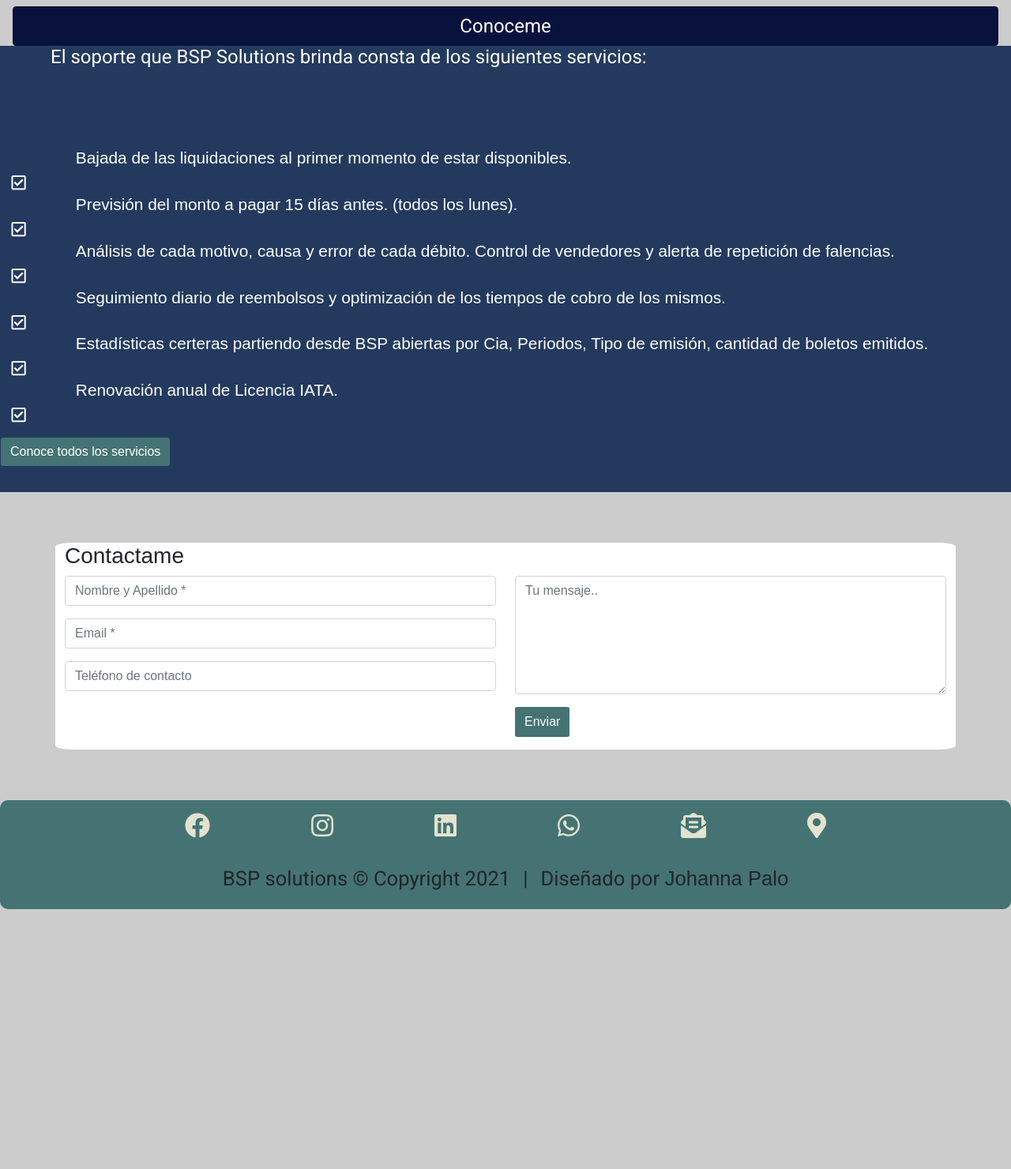
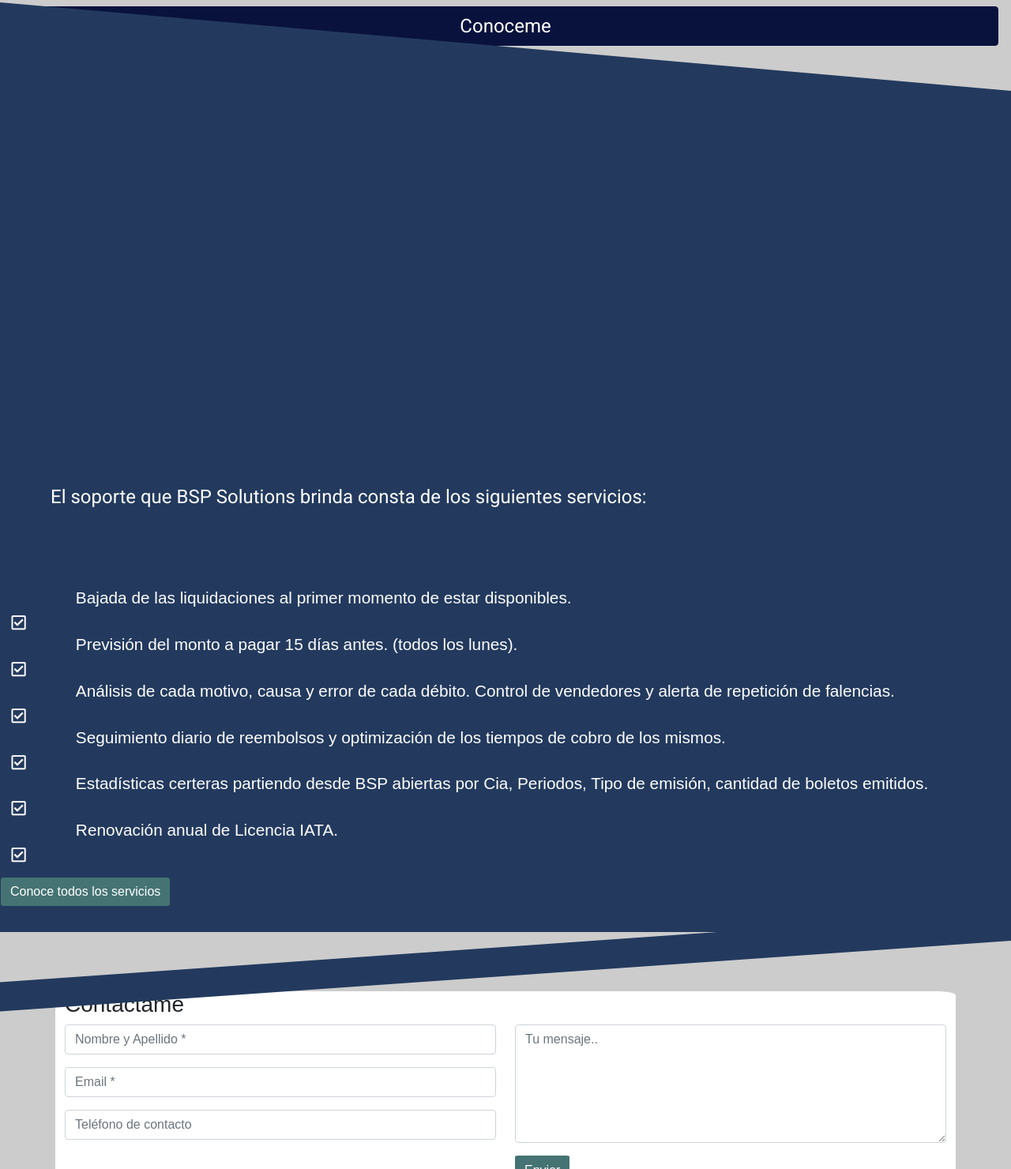
Before and after one commit to JoaPaloBael/bpssolutions, a website: page index.html in a window 1280 px wide. Shown: the part 1824-3304 px from the top of the page at 79% size. Before the commit the page ends 2975 px from the top, so only its background shows below. Drawn offline with nearby package versions, Linux system fonts and the light colour scheme; a web font is replaced by a local one.

Commit message:
skewed is back

```diff
--- a/index.html
+++ b/index.html
@@ -181,7 +181,7 @@
 
         <!-- Servicios -->
         <section id="servicios">
-            <!-- <div class="skewed"></div> -->
+            <div class="skewed"></div>
             <div class="listaServicios">
                 <h4>El soporte que BSP Solutions brinda consta de los siguientes servicios:</h4>
                 <ul>
@@ -294,7 +294,7 @@
                 </div>
             </div>
         </section>
-        <!-- <div class="skewed2"></div> -->
+        <div class="skewed2"></div>
 
         <!-- Contacto -->
 
```
